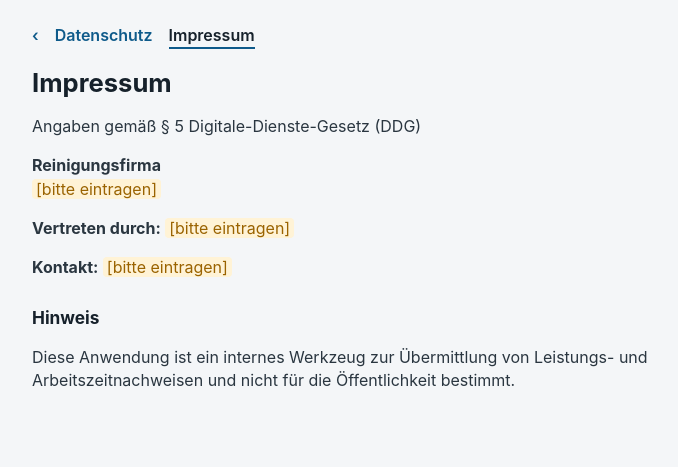
After one commit to CVPilot-source/Jarvis-2026, a Flask app: page /impressum in a window 1280 px wide. The commit adds this page. Shown: the top 467 px of the page, without its empty margins (244-922 px from the left). Run offline with Flask 3, Linux system fonts and the light colour scheme.

Commit message:
Objekt-Scanner: Impressum and privacy notice pages
Add configurable Impressum (§ 5 DDG) and Art. 13 GDPR privacy notice, footer
links on the employee page and poster, and an admin warning while required
legal details are missing.

Co-Authored-By: Claude Opus 5.5 <noreply@anthropic.com>
Claude-Session: https://claude.ai/code/session_013nzJ9hVrg3DzXPCknpzsbL

```diff
--- a/objekt-scanner/app.py
+++ b/objekt-scanner/app.py
@@ -42,6 +42,19 @@ SMTP_USER = os.environ.get("SMTP_USER", "")
 SMTP_PASS = os.environ.get("SMTP_PASS", "")
 SMTP_FROM = os.environ.get("SMTP_FROM", SMTP_USER)
 SMTP_SSL = os.environ.get("SMTP_SSL", "0") == "1"  # 1 = Port 465 (SSL), sonst STARTTLS
+
+# Angaben für Impressum (§ 5 DDG) und Datenschutzhinweise (Art. 13 DSGVO)
+RECHT = {
+    "adresse": os.environ.get("FIRMA_ADRESSE", ""),
+    "vertreten": os.environ.get("FIRMA_VERTRETEN", ""),
+    "kontakt": os.environ.get("FIRMA_KONTAKT", ""),
+    "register": os.environ.get("FIRMA_REGISTER", ""),
+    "ustid": os.environ.get("FIRMA_USTID", ""),
+    "dsb": os.environ.get("DSB_KONTAKT", ""),
+    "aufsicht": os.environ.get("AUFSICHTSBEHOERDE", ""),
+    "hoster": os.environ.get("HOSTER", "Hetzner Online GmbH, Industriestr. 25, 91710 Gunzenhausen (Rechenzentrum Nürnberg)"),
+}
+RECHT_FEHLT = [k for k in ("adresse", "vertreten", "kontakt", "dsb") if not RECHT[k]]
 
 DOC_TYPES = {
     "reinigung": "Reinigungsnachweis",
@@ -289,6 +302,17 @@ def api_submit(token):
     return jsonify(ok=True)
 
 
+@app.route("/impressum")
+def impressum():
+    return render_template("rechtliches.html", seite="impressum", firma=FIRMA, r=RECHT)
+
+
+@app.route("/datenschutz")
+def datenschutz():
+    return render_template("rechtliches.html", seite="datenschutz", firma=FIRMA, r=RECHT,
+                           retention=RETENTION_DAYS)
+
+
 @app.route("/sw.js")
 def service_worker():
     resp = send_file(BASE_DIR / "static" / "sw.js", mimetype="application/javascript")
@@ -370,7 +394,8 @@ def dashboard():
     next_m = f"{y + 1}-01" if m == 12 else f"{y}-{m + 1:02d}"
     return render_template("admin.html", firma=FIRMA, objects=objects, counts=counts, doc_types=DOC_TYPES,
                            recent=recent, month=month, prev_m=prev_m, next_m=next_m,
-                           smtp_ok=bool(SMTP_HOST), default_email=DEFAULT_EMAIL)
+                           smtp_ok=bool(SMTP_HOST), default_email=DEFAULT_EMAIL,
+                           recht_fehlt=RECHT_FEHLT)
 
 
 @app.route("/admin/objekt/neu", methods=["POST"])
--- a/objekt-scanner/static/style.css
+++ b/objekt-scanner/static/style.css
@@ -193,3 +193,15 @@ input[type=text], input[type=email], input[type=password], input:not([type]) { f
   .no-print { display: none; }
   .sheet { box-shadow: none; margin: 0; }
 }
+
+/* Fußzeile + Rechtstexte */
+.w-foot { max-width: 560px; margin: 0 auto; padding: 8px 16px calc(24px + env(safe-area-inset-bottom)); text-align: center; font-size: .82rem; color: var(--muted); line-height: 1.8; }
+.w-foot a { color: var(--muted); }
+.legal { max-width: 760px; margin: 0 auto; padding: 24px 16px 60px; }
+.legal h1 { font-size: 1.6rem; margin-bottom: 1rem; }
+.legal h2 { font-size: 1.08rem; margin: 1.6rem 0 .4rem; }
+.legal p, .legal li { color: #2A3640; }
+.legal .missing { background: var(--warn-soft); color: var(--warn); padding: 0 4px; border-radius: 4px; }
+.legal .tabs { display: flex; gap: 16px; margin-bottom: 18px; font-weight: 600; }
+.legal .tabs a { text-decoration: none; }
+.legal .tabs a.on { color: var(--text); border-bottom: 2px solid var(--brand); }
--- a/objekt-scanner/templates/admin.html
+++ b/objekt-scanner/templates/admin.html
@@ -5,6 +5,9 @@
 <div class="flash warn">E-Mail-Versand ist noch nicht eingerichtet (SMTP in <code>.env</code>). PDFs werden trotzdem gespeichert und sind hier abrufbar.</div>
 {% endif %}
 
+{% if recht_fehlt %}
+<div class="flash warn">Impressum/Datenschutz unvollständig – bitte in <code>.env</code> ergänzen: {{ recht_fehlt|join(', ') }}. <a href="/datenschutz" target="_blank">Vorschau</a></div>
+{% endif %}
 <section class="card">
   <div class="row-between">
     <h2>Monatsübersicht</h2>
--- a/objekt-scanner/templates/objekt.html
+++ b/objekt-scanner/templates/objekt.html
@@ -94,6 +94,10 @@
       </div>
     </section>
   </main>
+  <footer class="w-foot">
+    <span aria-hidden="true">🔒</span> Verschlüsselt · Kein Login · Kein Tracking<br>
+    <a href="/datenschutz">Datenschutz</a> · <a href="/impressum">Impressum</a>
+  </footer>
 
   <!-- Ecken-Editor -->
   <div id="editor" class="editor" hidden>
--- a/objekt-scanner/templates/plakat.html
+++ b/objekt-scanner/templates/plakat.html
@@ -25,7 +25,7 @@
       <p><b>PL</b> Zeskanuj kod QR aparatem telefonu, wybierz dokument, zrób zdjęcie i wyślij.</p>
       <p dir="rtl"><b>AR</b> امسح رمز QR بكاميرا الهاتف، اختر المستند، التقط صورة وأرسلها.</p>
     </div>
-    <p class="p-foot">Kein Name, kein Passwort nötig. Bitte diesen Aushang nicht mitnehmen.</p>
+    <p class="p-foot">Kein Name, kein Passwort nötig. Bitte diesen Aushang nicht mitnehmen.<br>Datenschutzhinweise: {{ link.split('/o/')[0] }}/datenschutz</p>
   </div>
 </body>
 </html>
--- /dev/null
+++ b/objekt-scanner/templates/rechtliches.html
@@ -0,0 +1,68 @@
+{% macro v(x) %}{% if x %}{{ x }}{% else %}<span class="missing">[bitte eintragen]</span>{% endif %}{% endmacro %}
+<!doctype html>
+<html lang="de">
+<head>
+  <meta charset="utf-8">
+  <meta name="viewport" content="width=device-width, initial-scale=1">
+  <meta name="robots" content="noindex">
+  <link rel="icon" href="/static/icon.svg">
+  <title>{{ 'Impressum' if seite == 'impressum' else 'Datenschutzhinweise' }} · {{ firma }}</title>
+  <link rel="stylesheet" href="/static/style.css">
+</head>
+<body>
+<main class="legal">
+  <nav class="tabs">
+    <a href="javascript:history.back()">‹</a>
+    <a href="/datenschutz" class="{{ 'on' if seite == 'datenschutz' }}">Datenschutz</a>
+    <a href="/impressum" class="{{ 'on' if seite == 'impressum' }}">Impressum</a>
+  </nav>
+
+{% if seite == 'impressum' %}
+  <h1>Impressum</h1>
+  <p>Angaben gemäß § 5 Digitale-Dienste-Gesetz (DDG)</p>
+  <p><strong>{{ firma }}</strong><br>{{ v(r.adresse) }}</p>
+  <p><strong>Vertreten durch:</strong> {{ v(r.vertreten) }}</p>
+  <p><strong>Kontakt:</strong> {{ v(r.kontakt) }}</p>
+  {% if r.register %}<p><strong>Registereintrag:</strong> {{ r.register }}</p>{% endif %}
+  {% if r.ustid %}<p><strong>USt-IdNr.:</strong> {{ r.ustid }}</p>{% endif %}
+  <h2>Hinweis</h2>
+  <p>Diese Anwendung ist ein internes Werkzeug zur Übermittlung von Leistungs- und Arbeitszeitnachweisen und nicht für die Öffentlichkeit bestimmt.</p>
+
+{% else %}
+  <h1>Datenschutzhinweise</h1>
+  <p>Informationen nach Art. 13 DSGVO für Mitarbeiterinnen und Mitarbeiter, die über diese Anwendung Dokumente übermitteln.</p>
+
+  <h2>1. Verantwortlicher</h2>
+  <p>{{ firma }}, {{ v(r.adresse) }}<br>Kontakt: {{ v(r.kontakt) }}</p>
+
+  <h2>2. Datenschutzbeauftragter</h2>
+  <p>{{ v(r.dsb) }}</p>
+
+  <h2>3. Zweck der Verarbeitung</h2>
+  <p>Übermittlung von Reinigungsnachweisen, Stundenzetteln und Abnahmeprotokollen für Sonderleistungen an die zuständige Kundenbetreuung – zur Abrechnung gegenüber Kunden, zur Arbeitszeitdokumentation und zur Qualitätssicherung.</p>
+
+  <h2>4. Welche Daten verarbeitet werden</h2>
+  <ul>
+    <li>Die fotografierten Dokumente. Diese können Namen, Arbeitszeiten und Unterschriften enthalten.</li>
+    <li>Zeitpunkt der Übermittlung, Objekt und Dokumentart, optional eine freiwillige Notiz.</li>
+  </ul>
+  <p><strong>Nicht</strong> erhoben werden: Anmeldedaten, Name oder Telefonnummer des Absenders, Standort, Gerätekennungen. Die Anwendung setzt keine Cookies und verwendet kein Tracking. Technisch bedingt werden IP-Adressen kurzzeitig in Server-Protokollen verarbeitet (Sicherheit, Missbrauchsschutz).</p>
+
+  <h2>5. Rechtsgrundlage</h2>
+  <p>Art. 6 Abs. 1 lit. b DSGVO (Durchführung des Arbeitsverhältnisses und der Kundenverträge), Art. 6 Abs. 1 lit. c DSGVO (gesetzliche Pflicht zur Arbeitszeitdokumentation) sowie Art. 6 Abs. 1 lit. f DSGVO (berechtigtes Interesse an einer effizienten, sicheren Dokumentenübermittlung).</p>
+
+  <h2>6. Empfänger</h2>
+  <p>Die Dokumente werden als PDF per E-Mail an die zuständige Kundenbetreuung übermittelt. Der Server wird betrieben von: {{ r.hoster }} – als Auftragsverarbeiter nach Art. 28 DSGVO. Eine Übermittlung in Drittländer findet nicht statt.</p>
+
+  <h2>7. Speicherdauer</h2>
+  <p>Dokumente werden auf dem Server nach {{ retention }} Tagen automatisch gelöscht. Gesetzliche Aufbewahrungspflichten in den Systemen des Unternehmens bleiben unberührt.</p>
+
+  <h2>8. Speicherung auf dem Handy</h2>
+  <p>Auf dem Gerät werden nur die gewählte Sprache und – falls gerade kein Internet besteht – noch nicht gesendete Dokumente zwischengespeichert. Dies ist für die Funktion technisch erforderlich (§ 25 Abs. 2 TDDDG). Nach erfolgreichem Versand werden die Dokumente vom Gerät gelöscht.</p>
+
+  <h2>9. Ihre Rechte</h2>
+  <p>Sie haben das Recht auf Auskunft, Berichtigung, Löschung, Einschränkung der Verarbeitung und Widerspruch (Art. 15–21 DSGVO). Sie können sich außerdem bei einer Datenschutz-Aufsichtsbehörde beschweren{% if r.aufsicht %}, z. B. {{ r.aufsicht }}{% endif %}.</p>
+{% endif %}
+</main>
+</body>
+</html>
```
Also changed, not shown: 1 other file.
